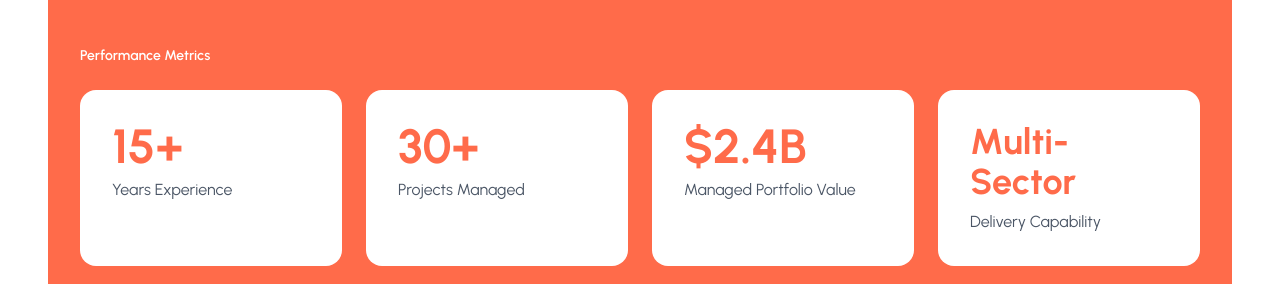
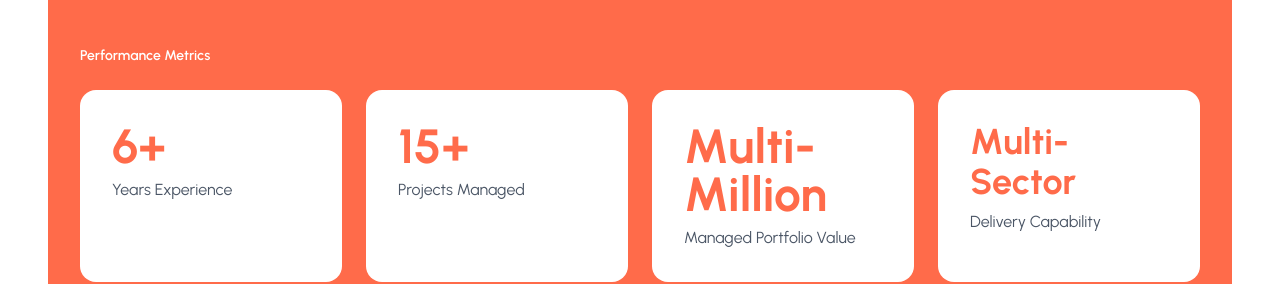
Before and after one commit to bfgglobalconsults/12-Twenty-Website, a Next.js app: page /services in a window 1280 px wide. Shown: the part 3440-3724 px from the top of the page. Built offline with nearby package versions, Linux system fonts and the light colour scheme.

Commit message:
fix typos

```diff
--- a/src/components/SystemsDriven.tsx
+++ b/src/components/SystemsDriven.tsx
@@ -183,15 +183,15 @@ export default function SystemsDriven() {
           <span className="text-white text-sm font-semibold mb-6 block">Performance Metrics</span>
           <div className="grid sm:grid-cols-2 lg:grid-cols-4 gap-6">
             <div className="bg-white rounded-2xl p-8">
-              <div className="text-5xl font-bold text-coral-500 mb-2">15+</div>
+              <div className="text-5xl font-bold text-coral-500 mb-2">6+</div>
               <div className="text-gray-600">Years Experience</div>
             </div>
             <div className="bg-white rounded-2xl p-8">
-              <div className="text-5xl font-bold text-coral-500 mb-2">30+</div>
+              <div className="text-5xl font-bold text-coral-500 mb-2">15+</div>
               <div className="text-gray-600">Projects Managed</div>
             </div>
             <div className="bg-white rounded-2xl p-8">
-              <div className="text-5xl font-bold text-coral-500 mb-2">$2.4B</div>
+              <div className="text-5xl font-bold text-coral-500 mb-2">Multi-Million</div>
               <div className="text-gray-600">Managed Portfolio Value</div>
             </div>
             <div className="bg-white rounded-2xl p-8">
```
